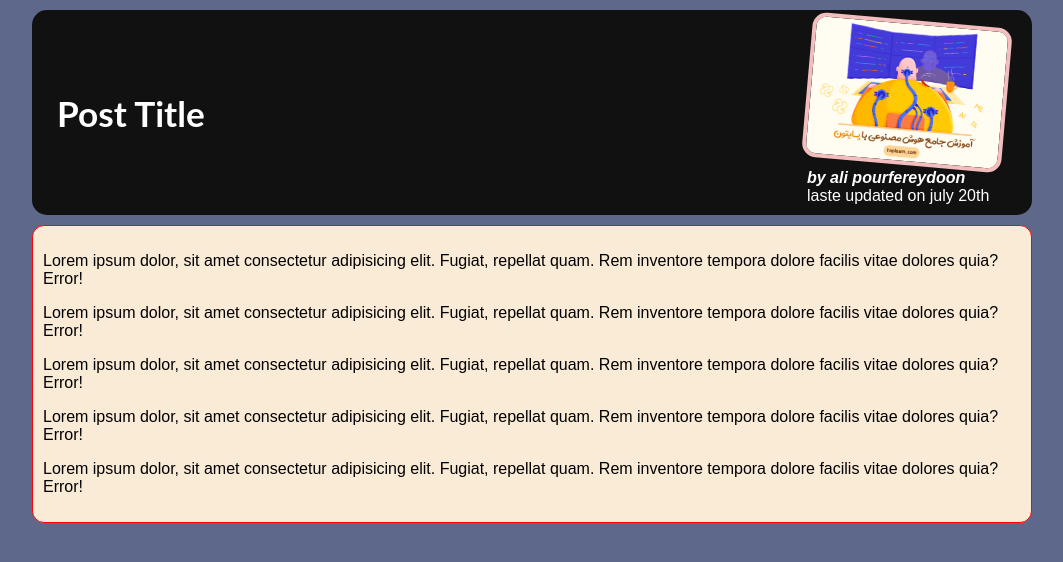
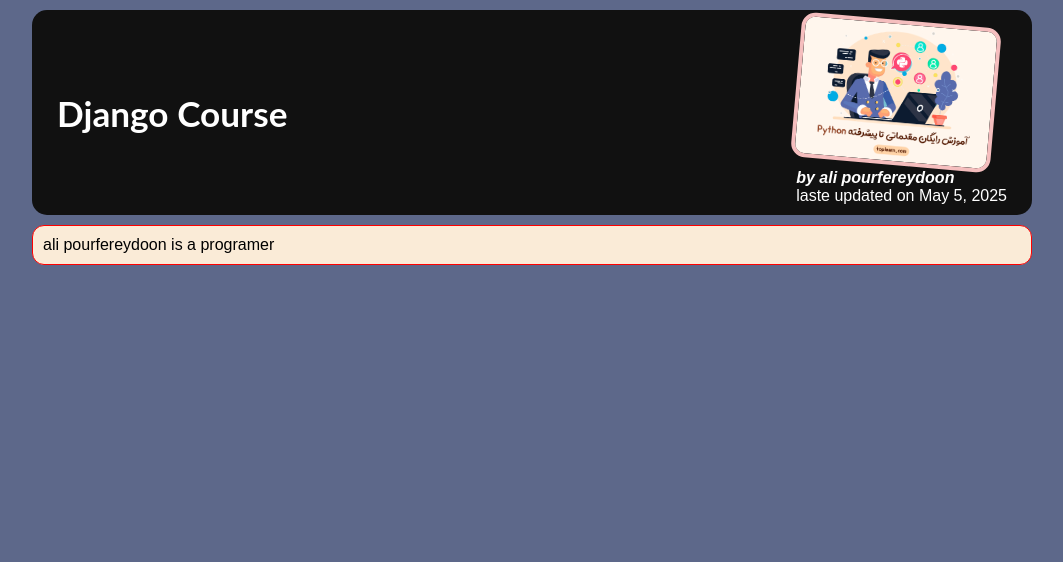
Before and after one commit to alipourfereydoon/blogpage-django, a Django app: page /posts/learning-django in a window 1280 px wide. Shown: the part 80-642 px from the top of the page, without its empty margins (108-1171 px from the left). Run offline with Django 5.2, Linux system fonts and the light colour scheme.

Commit message:
create post_detail.html page and send dynamic information to the post_detail.html

```diff
--- a/blog/templates/blog/all-posts.html
+++ b/blog/templates/blog/all-posts.html
@@ -11,10 +11,10 @@
 <section id="all-posts">
     <h2>This is all posts</h2>
     <ul>
+        {% for item in all_posts  %}
         {% include "blog/includes/posts.html" %}
-         {% include "blog/includes/posts.html" %}
-          {% include "blog/includes/posts.html" %}
-           {% include "blog/includes/posts.html" %}
+        {% endfor %}
+
     </ul>
 </section>
 {% endblock %}
--- a/blog/templates/blog/post_detail.html
+++ b/blog/templates/blog/post_detail.html
@@ -1,37 +1,23 @@
 {% extends "base.html" %}
 {% load static %}
-{% block title %}titlt of the post{% endblock title %}
+{% block title %}{{post.title}}{% endblock title %}
 {% block header_reference %}
 <link rel="stylesheet" href="{% static 'blog/index.css' %}">
 <link rel="stylesheet" href="{% static 'blog/post-detail.css' %}">
 {% endblock header_reference %}
 {% block content %}
 <section id="summery">
-    <h2>post title</h2>
+    <h2>{{post.title}}</h2>
     <article>
-<img src="{% static 'blog/images/ml.png' %}" alt="">
-<address>by ali pourfereydoon</address>
+<img src="{% static 'blog/images/'|add:post.image %}" alt="">
+<address>by {{post.author}}</address>
 <div>
     laste updated on
-    <time datetime="">july 20th</time>
+    <time datetime="">{{post.date}}</time>
 </div>
     </article>
 </section>
 <main>
-<p>Lorem ipsum dolor, sit amet consectetur adipisicing elit. Fugiat, repellat quam.
-    Rem inventore tempora dolore facilis vitae dolores quia? Error!
-</p>
-<p>Lorem ipsum dolor, sit amet consectetur adipisicing elit. Fugiat, repellat quam.
-    Rem inventore tempora dolore facilis vitae dolores quia? Error!
-</p>
-<p>Lorem ipsum dolor, sit amet consectetur adipisicing elit. Fugiat, repellat quam.
-    Rem inventore tempora dolore facilis vitae dolores quia? Error!
-</p>
-<p>Lorem ipsum dolor, sit amet consectetur adipisicing elit. Fugiat, repellat quam.
-    Rem inventore tempora dolore facilis vitae dolores quia? Error!
-</p>
-<p>Lorem ipsum dolor, sit amet consectetur adipisicing elit. Fugiat, repellat quam.
-    Rem inventore tempora dolore facilis vitae dolores quia? Error!
-</p>
+{{post.content}}
 </main>
 {% endblock content %}
--- a/blog/views.py
+++ b/blog/views.py
@@ -41,7 +41,9 @@ def index(request):
     return render(request,'blog/index.html',{"post":lateste_post})
 
 def posts(request):
-    return render(request,'blog/all-posts.html')
+    all_posts_detail = all_posts
+    return render(request,'blog/all-posts.html',context={'all_posts':all_posts_detail})
 
 def singlepost(request,slug):
-    return render(request,'blog/post_detail.html')
+    post = next(post for post in all_posts if post['slug']==slug)
+    return render(request,'blog/post_detail.html',context={'post':post})
```
